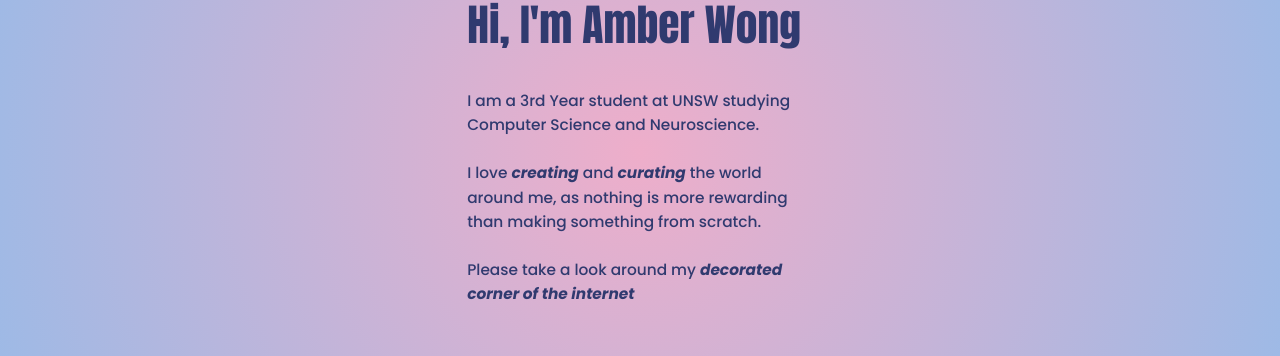
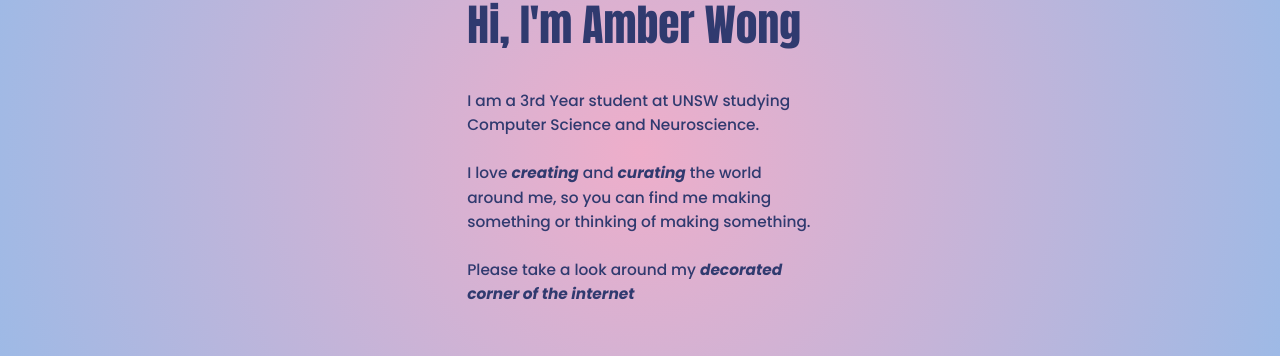
Before and after one commit to amborgw/amborgw.github.io, a React (Create React App) app: page / in a window 1280 px wide. Shown: the part 1047-1403 px from the top of the page. Built offline with nearby package versions, Linux system fonts and the light colour scheme.

Commit message:
Commit navbar changes

```diff
--- a/src/components/TitlePage.js
+++ b/src/components/TitlePage.js
@@ -11,7 +11,7 @@ export default function TitlePage(props) {
   const [boldMe, setMe] = useState(false)
   const [boldProjects, setProjects] = useState(false)
   const [boldContact, setContact] = useState(false)
-  const [y, setTop] = useState("0.5rem")
+  const [y, setTop] = useState("0.7rem")
   const [size, setSize] = useState("3rem")
 
   const toggleMe = () => {
@@ -37,12 +37,12 @@ export default function TitlePage(props) {
     setProjects(false)
     setMe(false)
     setContact(false)
-    setTop("0.5rem")
+    setTop("0.7rem")
     setSize("3rem")
   }
 
   return (
-    <div id="navbar" style={{ position: 'fixed', top: '20rem', left: '7rem', width: '20rem', zIndex: 999}}>
+    <div id="navbar" style={{ position: 'fixed', top: '20rem', left: '7rem', width: '20rem', zIndex: 999 }}>
       <Stack direction="row" >
         <StarRoundedIcon sx={{ position: 'relative', top: y, right: '0.5rem', fontSize: size, color: '#303A6F', minWidth: '3rem'}}/>
         <div>
--- a/src/components/pages/ProfilePage.js
+++ b/src/components/pages/ProfilePage.js
@@ -37,7 +37,7 @@ export default function ProfilePage() {
         </Typography>
         <Box sx={{ width: '27rem', marginTop: '3rem'}}>
           <Typography variant="subtitle2">I am a 3rd Year student at UNSW studying Computer Science and Neuroscience.<br /><br />
-            I love <i style={{ fontWeight: 'bold' }}>creating</i> and <i style={{ fontWeight: 'bold' }}>curating</i> the world around me, as nothing is more rewarding than making something from scratch.<br /><br/>
+            I love <i style={{ fontWeight: 'bold' }}>creating</i> and <i style={{ fontWeight: 'bold' }}>curating</i> the world around me, so you can find me making something or thinking of making something.<br /><br/>
             Please take a look around my <i style={{ fontWeight: 'bold' }}>decorated corner of the internet</i>
           </Typography>
         </Box>
```
